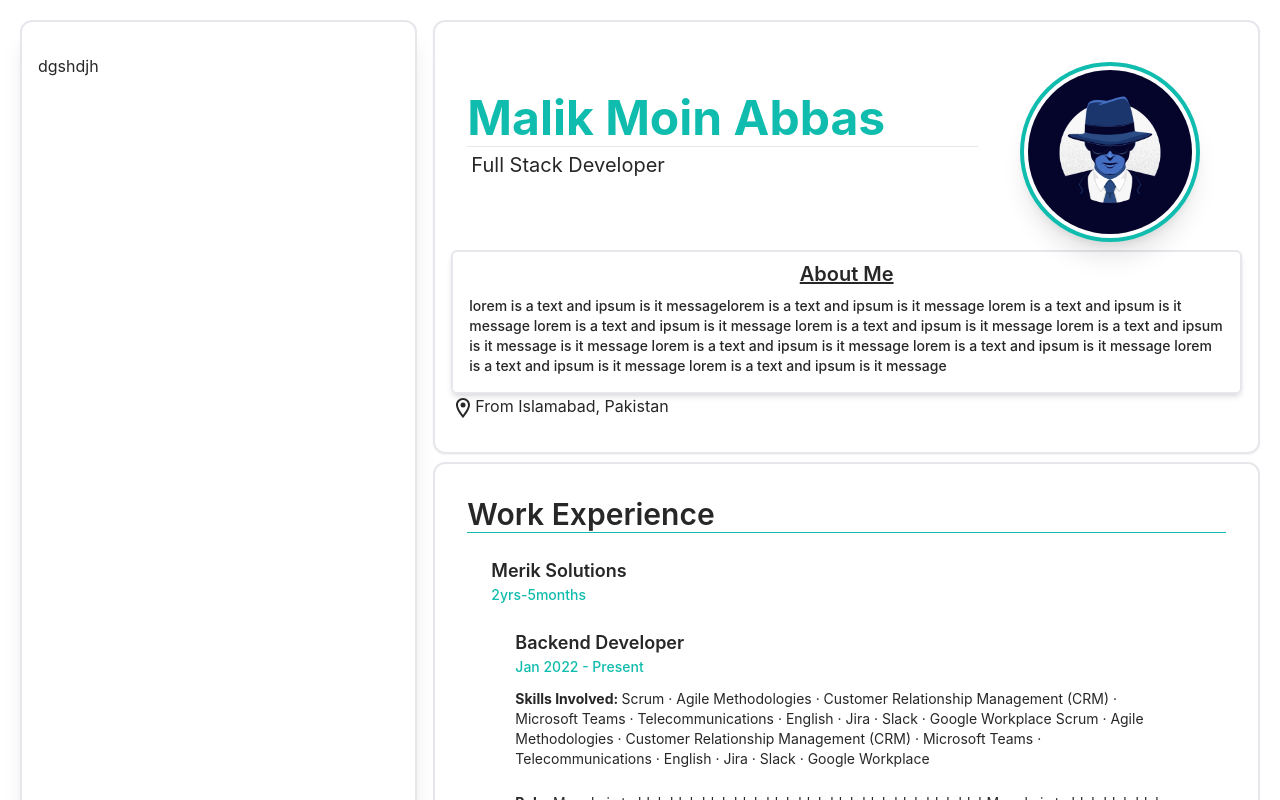
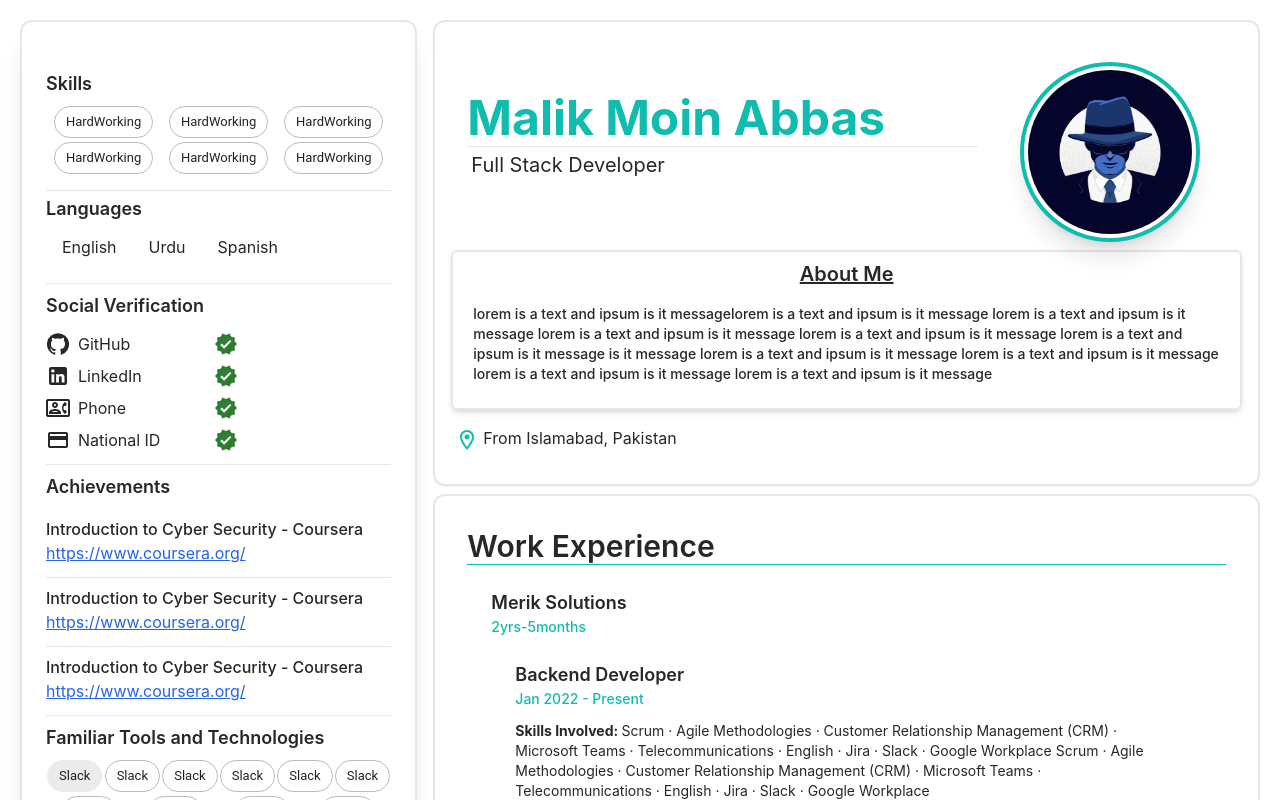
Before and after one commit to DevUmair22/Remote-Hub-Clientside, a React (Create React App) app: page /profile in a window 1280 px wide. Shown: the top 800 px of the page. Built offline with nearby package versions, Linux system fonts and the light colour scheme.

Commit message:
Latest updates until progress presentation

```diff
--- a/src/elements/components/FixedElements/Tech.jsx
+++ b/src/elements/components/FixedElements/Tech.jsx
@@ -230,7 +230,7 @@ const Tech = () => {
 			<div className="w-full p-12 h-full">
 				<div className="text-center mb-10">
 					<h2 className="text-3xl font-bold py-2 m-tb0">
-						Technologies We Love Working With
+						Technologies That Our Developers Love Working With
 					</h2>
 					<p className="text-lg px-16 py-2">
 						Our pool of languages and frameworks used provide you with the best
--- a/src/elements/components/HowItWorks/How.jsx
+++ b/src/elements/components/HowItWorks/How.jsx
@@ -1,6 +1,6 @@
 import React from 'react'
-
 import Slide from 'react-reveal/Slide'
+import { Link } from 'react-router-dom'
 
 const How = () => {
 	const array = [
@@ -74,12 +74,14 @@ const How = () => {
 						))}
 					</div>
 					<div className="flex w-full pt-10">
+						<Link to={'/register'}>
 							<button
 								type="submit"
 								className="mx-auto rounded-md bg-secondary-light px-3.5 py-2.5 text-lg font-semibold text-white shadow-sm hover:bg-secondary-dark active:bg-teal-900 active:text-white focus:ring-2 focus:ring-teal-900 "
 							>
 								Register Now
 							</button>
+						</Link>
 					</div>
 				</>
 			))}
--- a/src/elements/components/Login _ Registration/Register.jsx
+++ b/src/elements/components/Login _ Registration/Register.jsx
@@ -32,15 +32,15 @@ const Register = () => {
 								<div className="flex justify-between">
 									<div>
 										<label
-											for="email"
+											for="firstname"
 											className="block mb-1 text-sm font-medium text-white "
 										>
 											FirstName
 										</label>
 										<input
-											type="email"
-											name="email"
-											id="email"
+											type="text"
+											name="firstname"
+											id="firstname"
 											class="bg-gray-50 border-2  border border-teal-600 text-black sm:text-sm rounded-lg focus:outline-none focus:ring-1 focus:ring-secondary-light block w-full p-2.5"
 											placeholder="First Name"
 											required=""
@@ -48,15 +48,15 @@ const Register = () => {
 									</div>
 									<div>
 										<label
-											for="password"
+											for="lastname"
 											className="block mb-1 text-sm font-medium text-white "
 										>
 											LastName
 										</label>
 										<input
-											type="test"
-											name="password"
-											id="password"
+											type="text"
+											name="lastname"
+											id="lastname"
 											placeholder="Last Name"
 											class="bg-gray-50 border-2  border border-teal-600 text-gray-900 sm:text-sm rounded-lg focus:outline-none focus:ring-1 focus:ring-secondary-light block w-full p-2.5"
 											required=""
@@ -82,15 +82,15 @@ const Register = () => {
 									</div>
 									<div>
 										<label
-											for="password"
+											for="phone"
 											className="block mb-1 text-sm font-medium text-white "
 										>
 											Phone #
 										</label>
 										<input
-											type="text"
-											name="password"
-											id="password"
+											type="number"
+											name="phone"
+											id="phone"
 											placeholder="+123456789"
 											class="bg-gray-50 border-2  border border-teal-600 text-gray-900 sm:text-sm rounded-lg focus:outline-none focus:ring-1 focus:ring-secondary-light block w-full p-2.5 "
 											required=""
@@ -100,15 +100,15 @@ const Register = () => {
 								<div className="flex justify-between">
 									<div>
 										<label
-											for="email"
+											for="password"
 											className="block mb-1 text-sm font-medium text-white "
 										>
 											Password
 										</label>
 										<input
-											type="email"
-											name="email"
-											id="email"
+											type="password"
+											name="password"
+											id="password"
 											class="bg-gray-50 border-2  border border-teal-600 text-gray-900 sm:text-sm rounded-lg focus:outline-none focus:ring-1 focus:ring-secondary-light block w-full p-2.5"
 											placeholder="Password"
 											required=""
@@ -116,15 +116,15 @@ const Register = () => {
 									</div>
 									<div>
 										<label
-											for="password"
+											for="cpassword"
 											className="block mb-1 text-sm font-medium text-white "
 										>
 											Confirm Password
 										</label>
 										<input
-											type="test"
-											name="password"
-											id="password"
+											type="password"
+											name="cpassword"
+											id="cpassword"
 											placeholder="Confirm Password"
 											class="bg-gray-50 border-2 border border-teal-600 text-gray-900 sm:text-sm rounded-lg focus:outline-none focus:ring-1 focus:ring-secondary-light block w-full p-2.5 "
 											required=""
--- a/src/elements/components/Service Profile/Profile.jsx
+++ b/src/elements/components/Service Profile/Profile.jsx
@@ -1,13 +1,153 @@
+import ContactPhoneOutlinedIcon from '@mui/icons-material/ContactPhoneOutlined'
+import GitHubIcon from '@mui/icons-material/GitHub'
+import LinkedInIcon from '@mui/icons-material/LinkedIn'
+import PaymentOutlinedIcon from '@mui/icons-material/PaymentOutlined'
 import RoomOutlinedIcon from '@mui/icons-material/RoomOutlined'
+import VerifiedIcon from '@mui/icons-material/Verified'
+import Chip from '@mui/material/Chip'
 import React from 'react'
 import icon from '../../../images/icon.jpg'
 const Profile = () => {
 	return (
 		<>
 			<div className="h-full flex flex-wrap w-full p-5 text-primary">
-				<div className="w-4/12 h-screen mx-auto pr-4 ">
-					<div className="h-full border-2 shadow-xl rounded-xl py-8 px-4   ">
-						dgshdjh
+				<div className="w-4/12 mx-auto pr-4 ">
+					<div className="h-full border-2 shadow-xl rounded-xl py-8 px-6 divide-y   ">
+						<div className="py-4">
+							{' '}
+							<h1 className="text-lg font-semibold">Skills</h1>
+							<ul className="flex flex-wrap justify-center pt-2">
+								<li className="mx-auto mb-1">
+									{' '}
+									<Chip label="HardWorking" variant="outlined" />
+								</li>
+								<li className="mx-auto">
+									{' '}
+									<Chip label="HardWorking" variant="outlined" />
+								</li>
+								<li className="mx-auto">
+									{' '}
+									<Chip label="HardWorking" variant="outlined" />
+								</li>
+								<li className="mx-auto">
+									{' '}
+									<Chip label="HardWorking" variant="outlined" />
+								</li>
+								<li className="mx-auto">
+									{' '}
+									<Chip label="HardWorking" variant="outlined" />
+								</li>
+								<li className="mx-auto">
+									{' '}
+									<Chip label="HardWorking" variant="outlined" />
+								</li>
+							</ul>
+						</div>
+						<div className="pt-1 pb-4">
+							<h1 className="text-lg font-semibold">Languages</h1>
+							<ul className="py-2 text-primary flex">
+								<li className="pt-1 text-md px-4">English </li>
+
+								<li className="pt-1 text-md px-4">Urdu </li>
+
+								<li className=" pt-1 text-md px-4">Spanish </li>
+							</ul>
+						</div>
+						<div>
+							<h1 className="text-lg pt-2 font-semibold">
+								Social Verification
+							</h1>
+							<ul className="py-2">
+								<li className="flex py-1">
+									<GitHubIcon />
+									<p className="pl-2 pr-2 w-36">GitHub</p>
+									<VerifiedIcon color="success" />
+								</li>
+								<li className="flex py-1">
+									<LinkedInIcon />
+									<p className="pl-2 pr-2 w-36">LinkedIn</p>
+									<VerifiedIcon color="success" />
+								</li>
+								<li className="flex py-1">
+									<ContactPhoneOutlinedIcon />
+									<p className="pl-2  pr-2 w-36">Phone</p>
+
+									<VerifiedIcon color="success" />
+								</li>
+								<li className="flex py-1">
+									<PaymentOutlinedIcon />
+									<p className="pl-2 pr-2 w-36">National ID</p>
+
+									<VerifiedIcon color="success" />
+								</li>
+							</ul>
+						</div>
+						<div>
+							<h1 className="text-lg pt-2 font-semibold">Achievements</h1>
+							<ul className=" pt-2 divide-y">
+								<li className="mx-auto mb-1 py-2">
+									<h1 className="text-md font-medium">
+										Introduction to Cyber Security - Coursera
+									</h1>
+									<p className="text-blue-600 underline cursor-pointer">
+										https://www.coursera.org/
+									</p>
+								</li>
+								<li className="mx-auto mb-1 py-2">
+									<h1 className="text-md font-medium">
+										Introduction to Cyber Security - Coursera
+									</h1>
+									<p className="text-blue-600 underline cursor-pointer">
+										https://www.coursera.org/
+									</p>
+								</li>
+								<li className="mx-auto mb-1 py-2">
+									<h1 className="text-md font-medium">
+										Introduction to Cyber Security - Coursera
+									</h1>
+									<p className="text-blue-600 underline cursor-pointer">
+										https://www.coursera.org/
+									</p>
+								</li>
+							</ul>
+						</div>
+						<div>
+							<h1 className="text-lg pt-2 font-semibold">
+								Familiar Tools and Technologies
+							</h1>
+							<ul className="flex flex-wrap pt-2">
+								<li className="mx-auto mb-1">
+									<Chip label="Slack" variant="filled" />
+								</li>
+								<li className="mx-auto mb-1">
+									<Chip label="Slack" variant="outlined" />
+								</li>
+								<li className="mx-auto mb-1">
+									<Chip label="Slack" variant="outlined" />
+								</li>
+								<li className="mx-auto mb-1">
+									<Chip label="Slack" variant="outlined" />
+								</li>
+								<li className="mx-auto mb-1">
+									<Chip label="Slack" variant="outlined" />
+								</li>
+								<li className="mx-auto mb-1">
+									<Chip label="Slack" variant="outlined" />
+								</li>
+								<li className="mx-auto mb-1">
+									<Chip label="Slack" variant="outlined" />
+								</li>
+								<li className="mx-auto mb-1">
+									<Chip label="Slack" variant="outlined" />
+								</li>
+								<li className="mx-auto mb-1">
+									<Chip label="Slack" variant="outlined" />
+								</li>
+								<li className="mx-auto mb-1">
+									<Chip label="Slack" variant="outlined" />
+								</li>
+							</ul>
+						</div>
 					</div>
 				</div>
 				<div className=" w-8/12 h-full mx-auto">
@@ -36,7 +176,7 @@ const Profile = () => {
 							<h3 className="text-xl font-semibold text-center text-primary py-2 underline underline-secondary-light">
 								About Me
 							</h3>
-							<p className="px-4 text-sm font-medium text-primary">
+							<p className="px-5 text-sm font-medium text-primary py-2">
 								lorem is a text and ipsum is it messagelorem is a text and ipsum
 								is it message lorem is a text and ipsum is it message lorem is a
 								text and ipsum is it message lorem is a text and ipsum is it
@@ -46,8 +186,8 @@ const Profile = () => {
 								lorem is a text and ipsum is it message
 							</p>
 						</div>
-						<div>
-							<RoomOutlinedIcon />
+						<div className="pt-4 items-end">
+							<RoomOutlinedIcon className="mx-1 text-secondary-light" />
 							From Islamabad, Pakistan
 						</div>
 					</div>
```
Also changed, not shown: src/elements/components/Carousels/TopTalent.jsx (+9 -18 lines), src/elements/components/Header/Header_2.jsx (+7 -2 lines), src/elements/components/Header/header.jsx (+10 -5 lines). Lines whose indentation alone changed are shown as unchanged.
